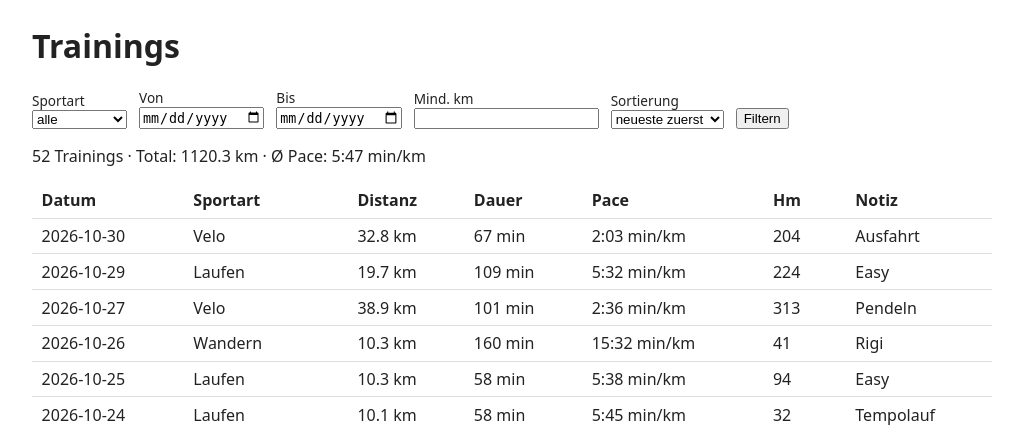
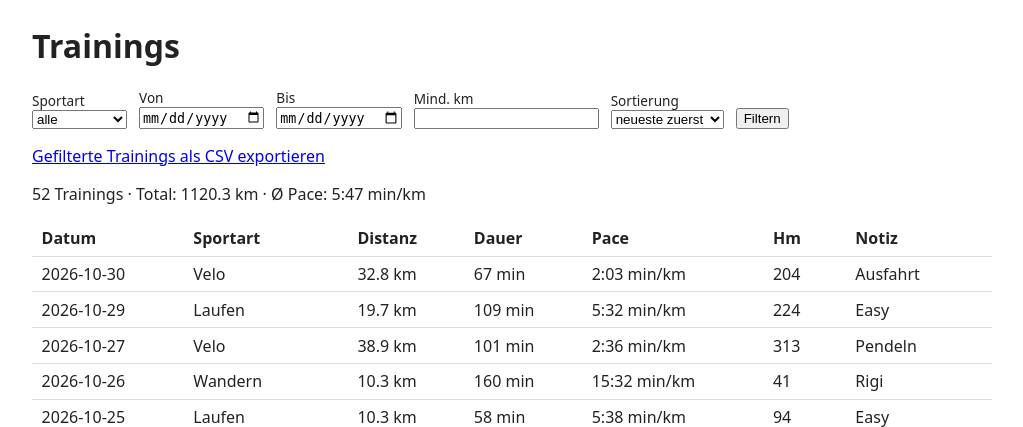
Before and after one commit to im24b-nobst/M323_LB02, a Flask app: page /trainings in a window 1280 px wide. Shown: the part 54-481 px from the top of the page, without its empty margins (128-1151 px from the left). Run offline with Flask 3, Linux system fonts and the light colour scheme.

Commit message:
Export Feature: gefilterte Dateien als CSV

```diff
--- a/app.py
+++ b/app.py
@@ -1,12 +1,12 @@
 from pathlib import Path
 
-from flask import Flask, render_template, request
+from flask import Flask, Response, render_template, request
 
 from trainingslog.filters import filtere_und_sortiere, kennzahlen
 from trainingslog.importer import import_csv, total_distanz
 from trainingslog.models import SPORTARTEN, format_pace, pace_min_pro_km
 from trainingslog.statistik import bestleistungen, km_pro_sportart, km_pro_woche, top_laeufe
-from trainingslog.storage import lade_trainings, speichere_trainings
+from trainingslog.storage import als_csv, lade_trainings, speichere_trainings
 
 app = Flask(__name__)
 app.config["DATA_FILE"] = Path(__file__).parent / "data" / "trainings.csv"
@@ -63,5 +63,12 @@ def statistik_view():
     )
 
 
+@app.route("/export")
+def export_view():
+    trainings = filtere_und_sortiere(lade_trainings(datenpfad()), request.args)
+    return Response(als_csv(trainings), mimetype="text/csv",
+                    headers={"Content-Disposition": "attachment; filename=trainings_export.csv"})
+
+
 if __name__ == "__main__":
     app.run(debug=True)
--- a/templates/trainings.html
+++ b/templates/trainings.html
@@ -22,6 +22,8 @@
   <button type="submit">Filtern</button>
 </form>
 
+<p><a href="/export?{{ request.query_string.decode() }}">Gefilterte Trainings als CSV exportieren</a></p>
+
 <p id="zusammenfassung">{{ trainings|length }} Trainings · Total: {{ "%.1f"|format(total_km) }} km · Ø Pace: {{ durchschnitt_pace }}</p>
 
 <table>
```
Also changed, not shown: tests/test_export.py (added, +18 -0 lines).
